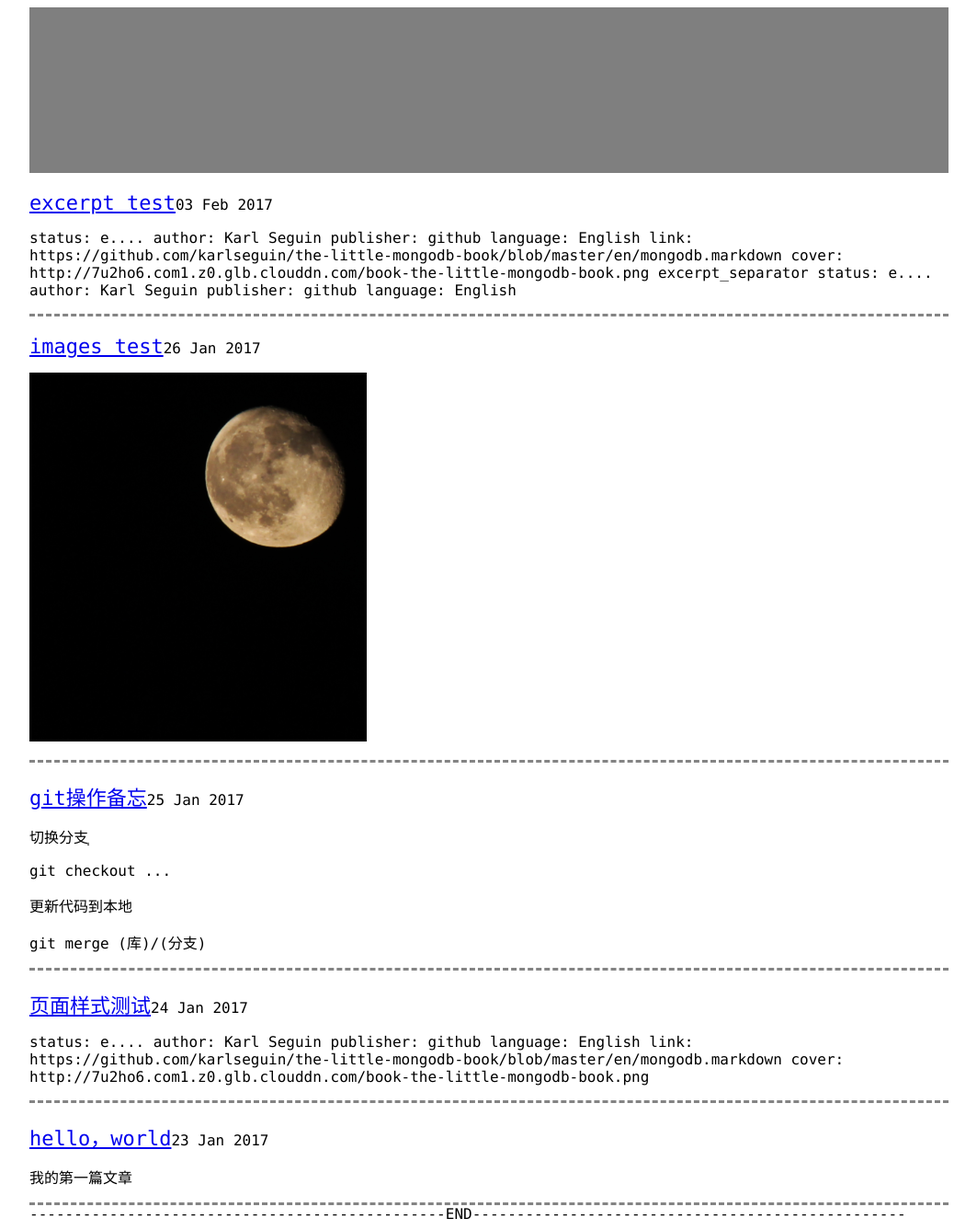
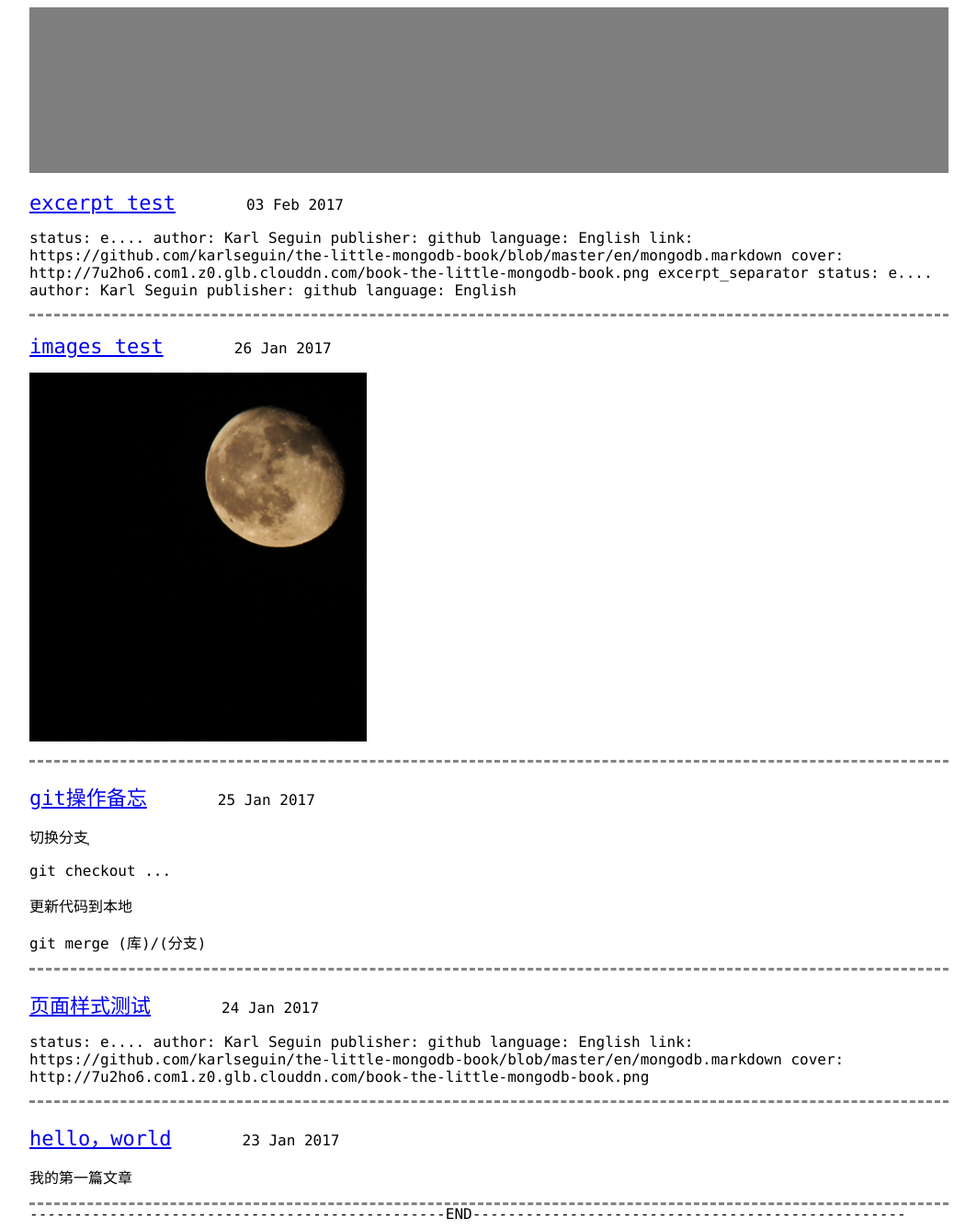
Before and after one commit to wangjianjie606/dono, a Jekyll site: the page built from index.html, in a window 1280 px wide. Shown: the whole page at 92% size, without its empty margins (108-1171 px from the left). Built offline with Jekyll 4.4.1, drawn with Linux system fonts in a browser that asks for light colours.

Commit message:
新首页ing...

```diff
--- a/index.html
+++ b/index.html
@@ -5,7 +5,11 @@ title: My Blog
 
 {% for post in site.posts %}
   <div style="border-bottom-style:dashed; border-color:rgb(132, 132, 132); margin-top:20px;">
-    <div ><a style="font-size:22px;" href="{{ site.baseurl }}{{ post.url }}?{{site.time}}">{{ post.title }}</a>{{ post.date | date_to_string }}</div>
+    <div >
+	  <a style="font-size:22px;" href="{{ site.baseurl }}{{ post.url }}?{{site.time}}">{{ post.title }}</a>
+	  &nbsp;&nbsp;&nbsp;&nbsp;&nbsp;&nbsp;
+	  {{ post.date | date_to_string }}
+	</div>
     <p>{{ post.excerpt }}</p>
   </div>
 {% endfor %}
```
